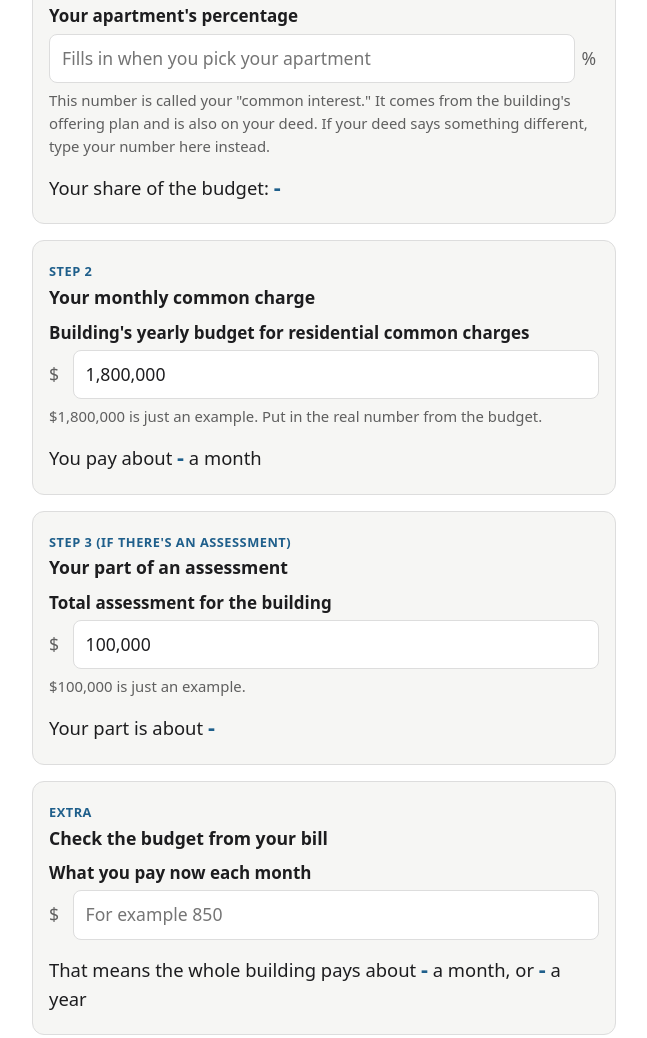
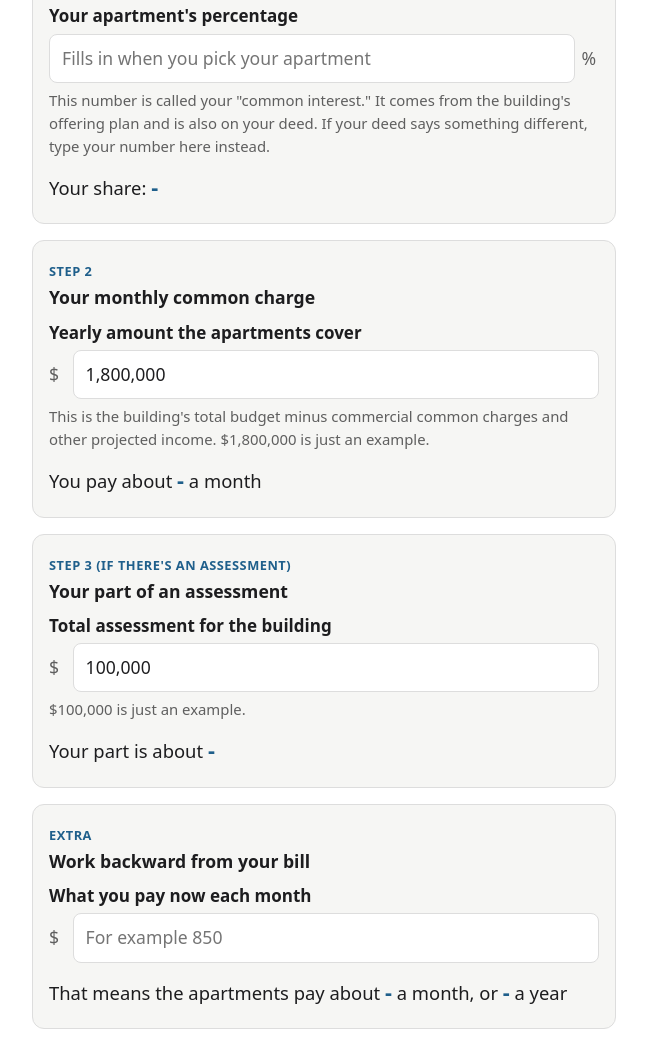
Before and after one commit to networkinglangston-dev/common-charges, a plain HTML site: page index.html in a window 1280 px wide. Shown: the part 360-1398 px from the top of the page, without its empty margins (316-963 px from the left). Drawn offline with Linux system fonts and the light colour scheme.

Commit message:
Update index.html

```diff
--- a/index.html
+++ b/index.html
@@ -34,7 +34,7 @@
 <body>
 <main>
   <h1>What Are My Common Charges?</h1>
-  <p>Each apartment pays a set share of the building's budget, and bigger apartments pay a bigger share. Type in your apartment and the page does the math.</p>
+  <p>Each apartment pays a set share of what the apartments cover, and bigger apartments pay a bigger share. Type in your apartment and the page does the math.</p>
 
   <div class="card">
     <span class="step">Step 1</span>
@@ -48,16 +48,16 @@
     <div class="row"><input id="ci" type="text" inputmode="decimal" placeholder="Fills in when you pick your apartment"><span class="unit">%</span></div>
     <p class="muted" style="margin-top:6px">This number is called your "common interest." It comes from the building's offering plan and is also on your deed. If your deed says something different, type your number here instead. <a href="#" id="resetCi" hidden>Go back to the offering plan number</a></p>
 
-    <div class="answer">Your share of the budget: <b id="share">-</b></div>
+    <div class="answer">Your share: <b id="share">-</b></div>
     <div class="how" id="shareHow"></div>
   </div>
 
   <div class="card">
     <span class="step">Step 2</span>
     <h2>Your monthly common charge</h2>
-    <label for="annual">Building's yearly budget for residential common charges</label>
+    <label for="annual">Yearly amount the apartments cover</label>
     <div class="row"><span class="unit">$</span><input id="annual" type="text" inputmode="decimal" value="1,800,000"></div>
-    <p class="muted" style="margin-top:6px">$1,800,000 is just an example. Put in the real number from the budget.</p>
+    <p class="muted" style="margin-top:6px">This is the building's total budget minus commercial common charges and other projected income. $1,800,000 is just an example.</p>
     <div class="answer">You pay about <b id="monthly">-</b> a month</div>
     <div class="how" id="monthlyHow"></div>
   </div>
@@ -74,17 +74,17 @@
 
   <div class="card">
     <span class="step">Extra</span>
-    <h2>Check the budget from your bill</h2>
+    <h2>Work backward from your bill</h2>
     <label for="bill">What you pay now each month</label>
     <div class="row"><span class="unit">$</span><input id="bill" type="text" inputmode="decimal" placeholder="For example 850"></div>
-    <div class="answer">That means the whole building pays about <b id="backMonthly">-</b> a month, or <b id="backAnnual">-</b> a year</div>
+    <div class="answer">That means the apartments pay about <b id="backMonthly">-</b> a month, or <b id="backAnnual">-</b> a year</div>
     <div class="how" id="backHow"></div>
   </div>
 
   <details>
     <summary>Where the numbers come from</summary>
     <p style="margin-top:8px">All the apartments together own 80.048% of the building. The super's apartment (1T, 0.384%) doesn't pay common charges, so the apartments that pay add up to 79.664%.</p>
-    <p>Your share is your percentage divided by 79.664%. Then your share is multiplied by the budget. Apartments with the same percentage always pay the same amount.</p>
+    <p>Your share is your percentage divided by 79.664%. Then your share is multiplied by the amount the apartments cover, which is the total budget minus commercial common charges and other projected income. Apartments with the same percentage always pay the same amount.</p>
   </details>
 
   <p class="muted" style="margin-top:20px">Your actual bill may be off by a few cents because of rounding.</p>
```
